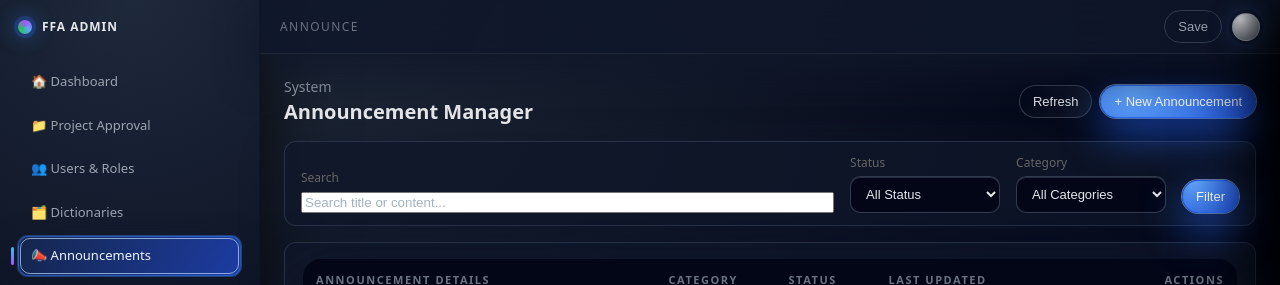
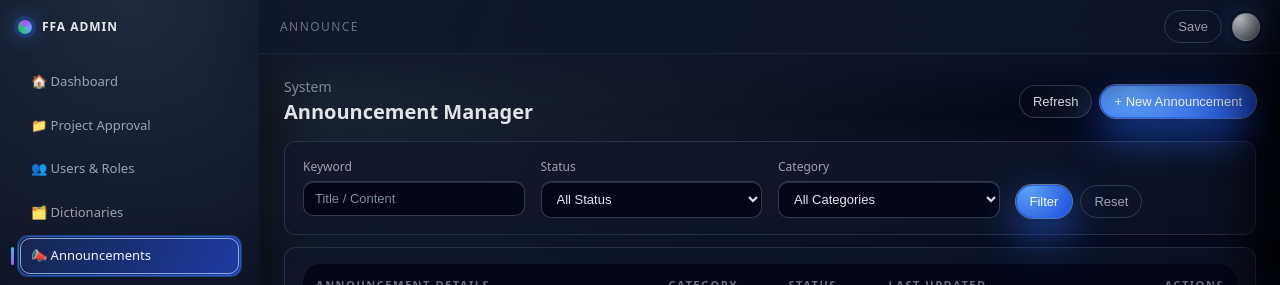
Before and after one commit to Surtalaevateinn/FFA-FullStack-BackOffice, a React (Vite) app in the folder ffa-admin/: page /announce in a window 1280 px wide. Shown: the top 285 px of the page. Built offline with nearby package versions, Linux system fonts and the light colour scheme; no server answers.

Commit message:
Refactor filter section layout and styles

```diff
--- a/ffa-admin/src/pages/Announce.jsx
+++ b/ffa-admin/src/pages/Announce.jsx
@@ -175,25 +175,25 @@ export default function Announce({ ui }) {
         </div>
       </div>
 
-      {/* --- Filters --- */}
-      <div className="panel" style={{ marginBottom: 16, padding: '12px 16px' }}>
-        <div style={{ display: 'flex', gap: 16, flexWrap: 'wrap', alignItems: 'flex-end' }}>
-
-          <div style={{ flex: 1, minWidth: 200 }}>
-            <label style={{ display: 'block', fontSize: 12, marginBottom: 4, color: '#666' }}>Search</label>
+{/* --- Filters --- */}
+      <div className="panel" style={{ marginBottom: 12 }}>
+        <div className="grid grid-4">
+          {/* Keyword Field */}
+          <div className="field">
+            <label>Keyword</label>
             <input
-              style={{ width: '100%' }}
-              placeholder="Search title or content..."
+              type="text"
+              placeholder="Title / Content"
               value={filters.keyword}
               onChange={e => setFilters({ ...filters, keyword: e.target.value })}
               onKeyDown={e => e.key === 'Enter' && loadAnnouncements()}
             />
           </div>
 
-          <div style={{ width: 150 }}>
-            <label style={{ display: 'block', fontSize: 12, marginBottom: 4, color: '#666' }}>Status</label>
+          {/* Status Field */}
+          <div className="field">
+            <label>Status</label>
             <select
-              style={{ width: '100%' }}
               value={filters.status}
               onChange={e => setFilters({ ...filters, status: e.target.value })}
             >
@@ -203,10 +203,10 @@ export default function Announce({ ui }) {
             </select>
           </div>
 
-          <div style={{ width: 150 }}>
-            <label style={{ display: 'block', fontSize: 12, marginBottom: 4, color: '#666' }}>Category</label>
+          {/* Category Field */}
+          <div className="field">
+            <label>Category</label>
             <select
-              style={{ width: '100%' }}
               value={filters.category}
               onChange={e => setFilters({ ...filters, category: e.target.value })}
             >
@@ -217,7 +217,14 @@ export default function Announce({ ui }) {
             </select>
           </div>
 
-          <button className="btn primary" onClick={loadAnnouncements}>Filter</button>
+          {/* Action Buttons - Aligned to bottom */}
+          <div style={{ display: "flex", alignItems: "flex-end", gap: 8 }}>
+            <button className="btn primary" onClick={loadAnnouncements}>Filter</button>
+            <button className="btn ghost" onClick={() => {
+              setFilters({ keyword: '', status: 'ALL', category: 'ALL' });
+              loadAnnouncements();
+            }}>Reset</button>
+          </div>
         </div>
       </div>
 
```
